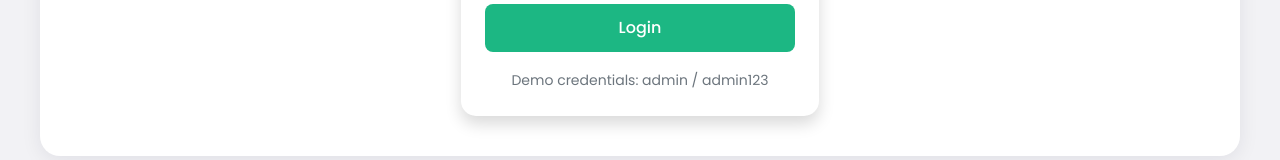
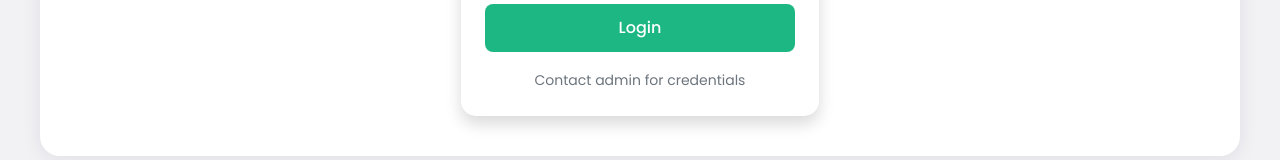
Before and after one commit to override-health/healthie-intake, a React (Vite) app in the folder HealthieIntake.UI.React/: page /admin/login in a window 1280 px wide. Shown: the part 480-640 px from the top of the page. Built offline with nearby package versions, Linux system fonts and the light colour scheme; no server answers; a web font is replaced by a local one.

Commit message:
Update admin credentials for production deployment

```diff
--- a/HealthieIntake.UI.React/src/admin/pages/AdminLogin.jsx
+++ b/HealthieIntake.UI.React/src/admin/pages/AdminLogin.jsx
@@ -11,8 +11,8 @@ function AdminLogin() {
     e.preventDefault();
 
     // Simple auth for now - will enhance later
-    // TODO: Replace with proper authentication
-    if (username === 'admin' && password === 'admin123') {
+    // TODO: Replace with proper authentication (Google OAuth planned)
+    if (username === 'overrideadmin' && password === '$Override3887') {
       // Store auth token (simple for now)
       localStorage.setItem('admin_auth', 'true');
       navigate('/admin/dashboard');
@@ -76,7 +76,7 @@ function AdminLogin() {
 
               <div className="mt-3 text-center">
                 <small className="text-muted">
-                  Demo credentials: admin / admin123
+                  Contact admin for credentials
                 </small>
               </div>
             </div>
```
